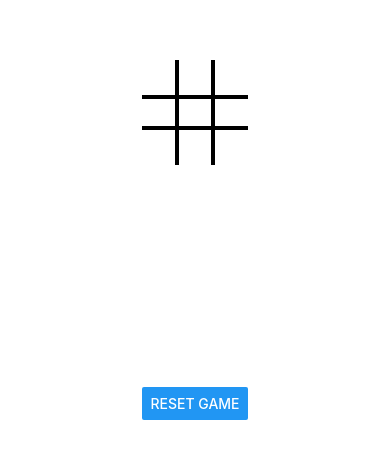
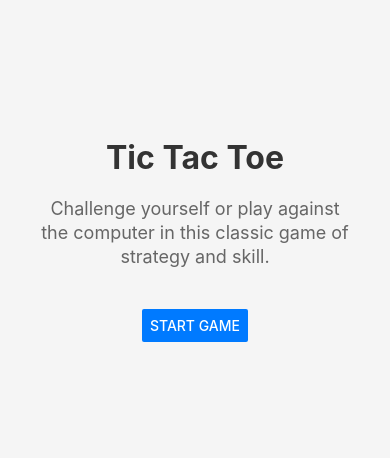
Before and after one commit to IAmMarcellus/TicTacToe, a React Native app: screen /Home in a window 390 px wide. Shown: the part 182-640 px from the top of the page. Built offline with nearby package versions, Linux system fonts and the light colour scheme.

Commit message:
added home screen

```diff
--- a/App.tsx
+++ b/App.tsx
@@ -1,26 +1,44 @@
 import { StatusBar } from "expo-status-bar";
-import { StyleSheet, View } from "react-native";
+import { NavigationContainer } from "@react-navigation/native";
+import { createStackNavigator } from "@react-navigation/stack";
+import { HomeScreen } from "./src/screens/HomeScreen";
 import { GameScreen } from "./src/screens/GameScreen";
+
+const Stack = createStackNavigator();
 
 export default function App() {
   return (
-    <View style={styles.container}>
-      <GameScreen />
+    <NavigationContainer>
+      <Stack.Navigator
+        initialRouteName="Home"
+        screenOptions={{
+          headerStyle: {
+            backgroundColor: "#007AFF",
+          },
+          headerTintColor: "#fff",
+          headerTitleStyle: {
+            fontWeight: "bold",
+          },
+        }}
+      >
+        <Stack.Screen
+          name="Home"
+          component={HomeScreen}
+          options={{
+            title: "Tic Tac Toe",
+            headerShown: false,
+          }}
+        />
+        <Stack.Screen
+          name="Game"
+          component={GameScreen}
+          options={{
+            title: "Game",
+            headerShown: false,
+          }}
+        />
+      </Stack.Navigator>
       <StatusBar style="auto" />
-    </View>
+    </NavigationContainer>
   );
 }
-
-const styles = StyleSheet.create({
-  container: {
-    flex: 1,
-    backgroundColor: "#fff",
-    alignItems: "center",
-    justifyContent: "center",
-  },
-  gameBoard: {
-    width: 300,
-    height: 300,
-    overflow: "hidden",
-  },
-});
--- a/src/screens/GameScreen.tsx
+++ b/src/screens/GameScreen.tsx
@@ -1,10 +1,47 @@
-import { Button, StyleSheet, View } from "react-native";
+import { Button, StyleSheet, View, TouchableOpacity, Text } from "react-native";
 import { GameBoard } from "../components/GameBoard";
 import { useGameState } from "../hooks/useGameState";
 import { memo } from "react";
+import { NavigationProps } from "../types/navigation";
 
 const styles = StyleSheet.create({
   container: {
+    flex: 1,
+    backgroundColor: "#f5f5f5",
+  },
+  header: {
+    position: "absolute",
+    top: 0,
+    flexDirection: "row",
+    alignItems: "center",
+    paddingHorizontal: 20,
+    paddingTop: 50,
+    paddingBottom: 20,
+  },
+  backButton: {
+    width: 40,
+    height: 40,
+    borderRadius: 20,
+    backgroundColor: "white",
+    borderWidth: 2,
+    borderColor: "#666666",
+    justifyContent: "center",
+    alignItems: "center",
+    shadowColor: "#000",
+    shadowOffset: {
+      width: 0,
+      height: 2,
+    },
+    shadowOpacity: 0.25,
+    shadowRadius: 3.84,
+    elevation: 5,
+  },
+  backButtonText: {
+    color: "#666666",
+    fontSize: 18,
+    fontWeight: "bold",
+  },
+  gameContainer: {
     flex: 1,
     justifyContent: "space-evenly",
     alignItems: "center",
@@ -16,20 +53,44 @@ const styles = StyleSheet.create({
     width: "100%",
     overflow: "hidden",
   },
+  buttonContainer: {
+    flexDirection: "row",
+    justifyContent: "space-around",
+    width: "100%",
+    marginTop: 20,
+  },
+  button: {
+    marginHorizontal: 10,
+  },
 });
 
-export const GameScreen = memo(() => {
+export const GameScreen = memo(({ navigation }: NavigationProps) => {
   const { boardState, handleSquarePress, resetGame } = useGameState();
+
+  const handleBackToHome = () => {
+    navigation.navigate("Home");
+  };
 
   return (
     <View style={styles.container}>
-      <View style={styles.gameBoard}>
-        <GameBoard
-          boardState={boardState}
-          handleSquarePress={handleSquarePress}
-        />
+      <View style={styles.header}>
+        <TouchableOpacity style={styles.backButton} onPress={handleBackToHome}>
+          <Text style={styles.backButtonText}>←</Text>
+        </TouchableOpacity>
       </View>
-      <Button title="Reset Game" onPress={resetGame} />
+      <View style={styles.gameContainer}>
+        <View style={styles.gameBoard}>
+          <GameBoard
+            boardState={boardState}
+            handleSquarePress={handleSquarePress}
+          />
+        </View>
+        <View style={styles.buttonContainer}>
+          <View style={styles.button}>
+            <Button title="Reset Game" onPress={resetGame} color="#FF3B30" />
+          </View>
+        </View>
+      </View>
     </View>
   );
 });
--- /dev/null
+++ b/src/screens/HomeScreen.tsx
@@ -0,0 +1,57 @@
+import { Button, StyleSheet, Text, View } from "react-native";
+import { memo } from "react";
+import { NavigationProps } from "../types/navigation";
+
+const styles = StyleSheet.create({
+  container: {
+    flex: 1,
+    justifyContent: "center",
+    alignItems: "center",
+    paddingHorizontal: 40,
+    backgroundColor: "#f5f5f5",
+  },
+  title: {
+    fontSize: 32,
+    fontWeight: "bold",
+    color: "#333",
+    marginBottom: 20,
+    textAlign: "center",
+  },
+  subtitle: {
+    fontSize: 18,
+    color: "#666",
+    marginBottom: 40,
+    textAlign: "center",
+    lineHeight: 24,
+  },
+  startButton: {
+    backgroundColor: "#007AFF",
+    paddingHorizontal: 40,
+    paddingVertical: 15,
+    borderRadius: 25,
+    minWidth: 200,
+  },
+  startButtonText: {
+    color: "white",
+    fontSize: 18,
+    fontWeight: "600",
+    textAlign: "center",
+  },
+});
+
+export const HomeScreen = memo(({ navigation }: NavigationProps) => {
+  const handleStartGame = () => {
+    navigation.navigate("Game");
+  };
+
+  return (
+    <View style={styles.container}>
+      <Text style={styles.title}>Tic Tac Toe</Text>
+      <Text style={styles.subtitle}>
+        Challenge yourself or play against the computer in this classic game of
+        strategy and skill.
+      </Text>
+      <Button title="Start Game" onPress={handleStartGame} color="#007AFF" />
+    </View>
+  );
+});
--- /dev/null
+++ b/src/types/navigation.ts
@@ -0,0 +1,8 @@
+export type RootStackParamList = {
+  Home: undefined;
+  Game: undefined;
+};
+
+export type NavigationProps = {
+  navigation: any;
+};
```
Also changed, not shown: package.json (+6 -1 lines), 1 other file (tests, documents, lock files or other folders).
